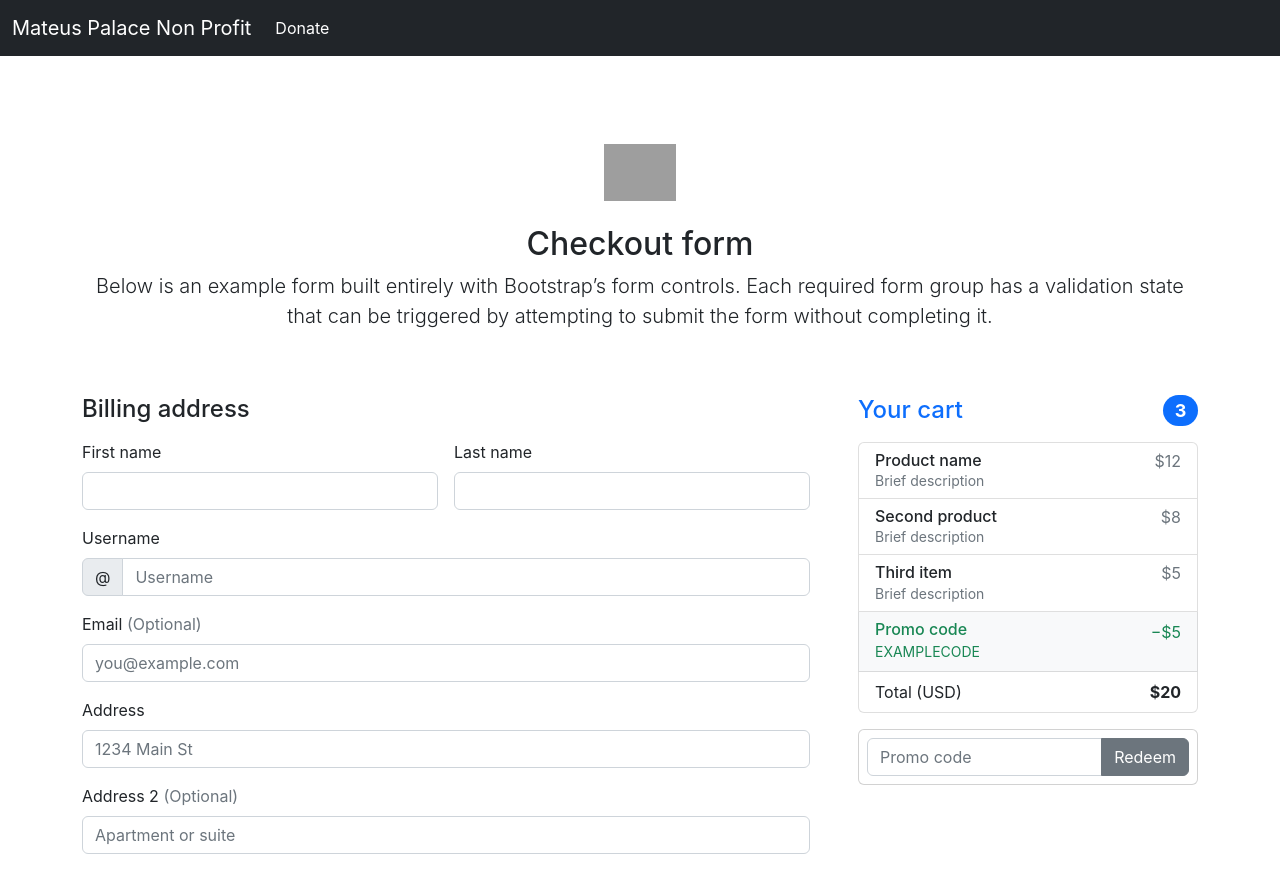
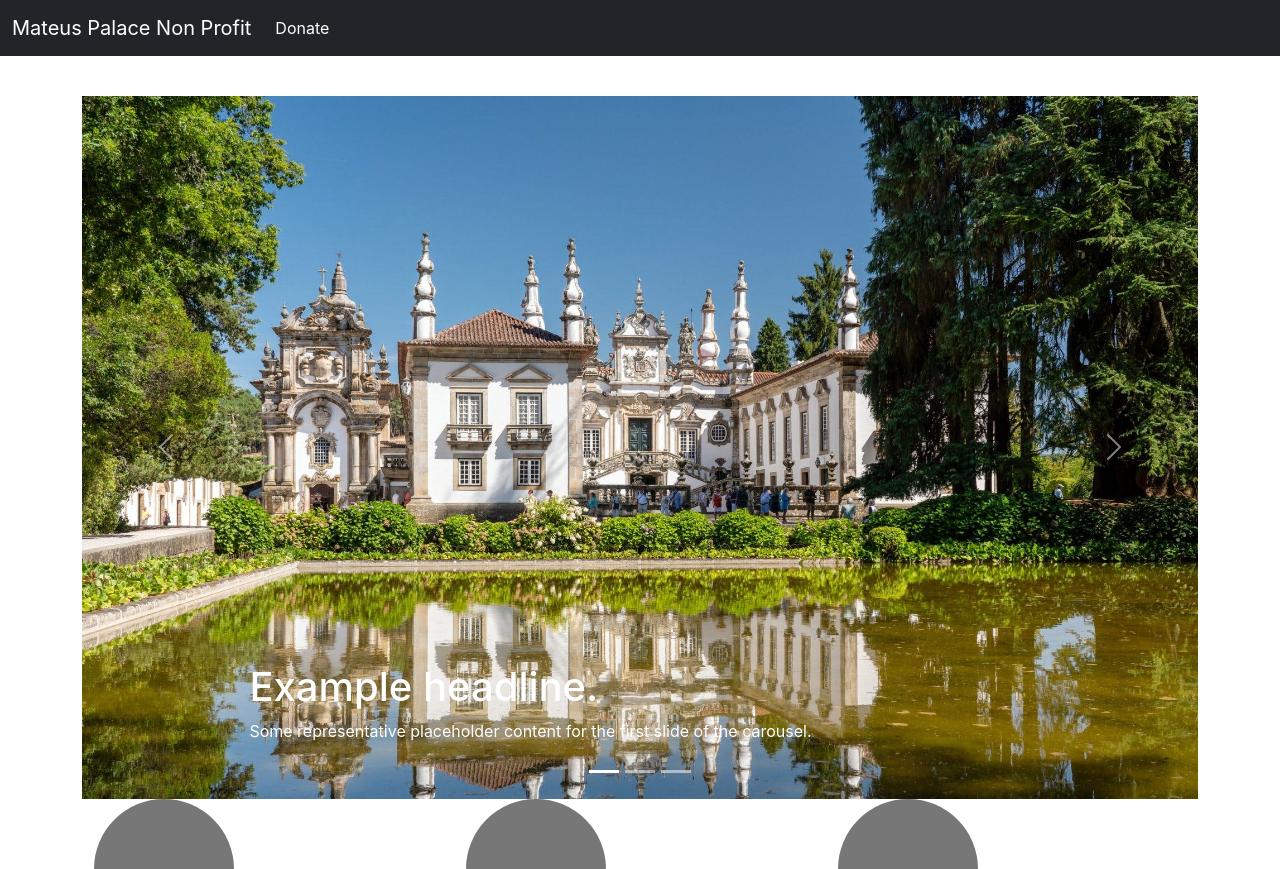
Before and after one commit to gokhansigircik/non-profit, a React (Create React App) app: page / in a window 1280 px wide. Shown: the top 869 px of the page. Built offline with nearby package versions, Linux system fonts and the light colour scheme; grey boxes are pictures that could not be loaded.

Commit message:
updated app jsx

```diff
--- a/src/App.jsx
+++ b/src/App.jsx
@@ -9,7 +9,6 @@ function App() {
   return (
     <div>
       <NavBar />
-      <Donate />
       <div className="container">
         <Routes>
           <Route path="/" element={<Home />} />
```
